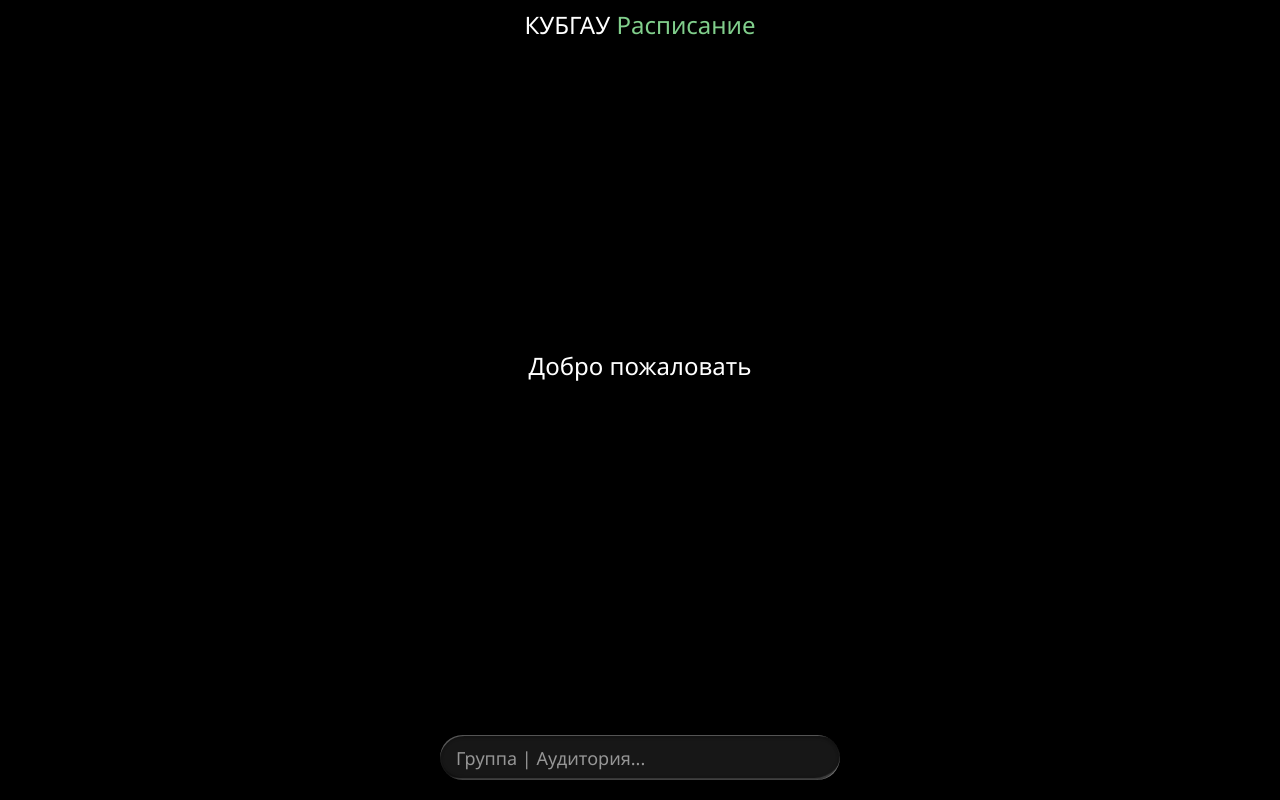
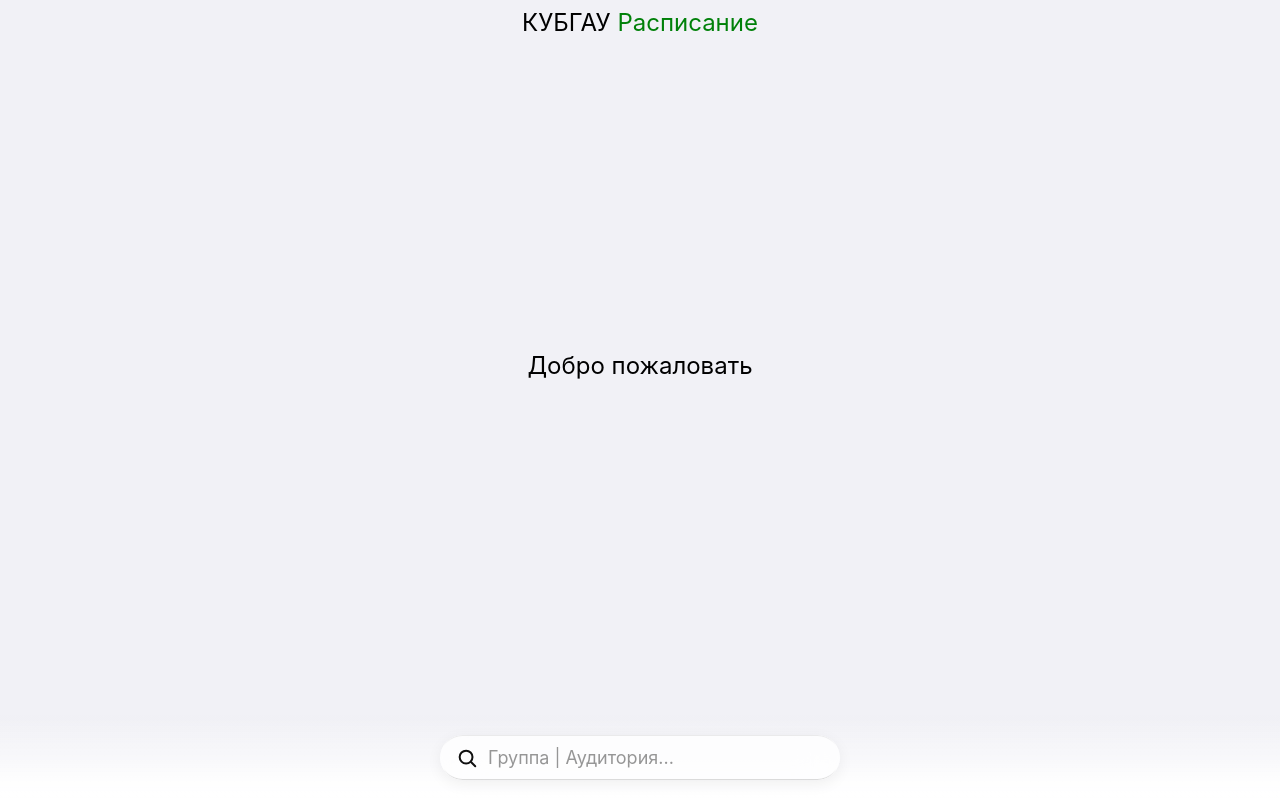
Before and after one commit to Zaka22k/kubsau-schedule, a React (Vite) app: page / in a window 1280 px wide. Built offline with nearby package versions, Linux system fonts and the light colour scheme.

Commit message:
update to v3.05

```diff
--- a/src/app/App.module.css
+++ b/src/app/App.module.css
@@ -36,14 +36,13 @@
   font-size: 4rem;
   margin-bottom: 16px;
   display: inline-block;
-  /* Легкое покачивание для живости */
   animation: pulseIcon 2s infinite ease-in-out;
 }
 
 .startScreen h2,
 .statusCard h3 {
   font-size: 1.5rem;
-  color: var(--text-color-primary);
+  color: var(--text-primary);
   margin-bottom: 12px;
   font-weight: 700;
 }
@@ -53,23 +52,23 @@
   display: flex;
   flex-direction: column;
   gap: 12px;
-  font-size: var(--subtitle-font);
-  color: var(--text-color-secondary);
+  font-size: var(--subtitle);
+  color: var(--text-secondary);
   align-items: center;
 }
 
 .retryButton {
   background-color: var(--control-bg-color-primary);
-  color: var(--text-color-secondary);
+  color: var(--text-secondary);
   border: 1px solid var(--control-stroke-color);
   padding: 12px 16px;
-  font-size: var(--body-font);
-  border-radius: var(--circular-border-radius);
+  font-size: var(--body);
+  border-radius: var(--circular-radius);
   cursor: pointer;
   width: max-content;
 
   &:hover {
-    color: var(--text-color-primary);
+    color: var(--text-primary);
     background-color: var(--control-bg-color-secondary);
   }
   &:active {
@@ -108,12 +107,5 @@
   display: flex;
   justify-content: center;
 
-  background: linear-gradient(
-    to top,
-    #000000 0%,
-    rgba(0, 0, 0, 0.85) 25%,
-    rgba(0, 0, 0, 0.5) 50%,
-    rgba(0, 0, 0, 0.25) 75%,
-    transparent 100%
-  );
+  background: var(--footer-mask);
 }
--- a/src/components/Header/Header.module.css
+++ b/src/components/Header/Header.module.css
@@ -1,5 +1,5 @@
 .header {
-  font-size: var(--subtitle-font);
+  font-size: var(--subtitle);
   position: fixed;
   top: 0;
   width: 100%;
@@ -16,22 +16,22 @@
     backdrop-filter 0.25s ease-in-out;
 
   &.scrolled {
-    background-color: var(--header-bg-color);
-    border-bottom: 1px solid var(--header-stroke-color);
+    background-color: var(--header-bg);
+    border-bottom: 1px solid var(--header-stroke);
     backdrop-filter: var(--filter);
   }
 }
 
 .headerLink {
   text-decoration: none;
-  color: var(--text-color-primary);
+  color: var(--text-primary);
 
   &:hover {
-    color: var(--system-accent-primary);
+    color: var(--app-accent-primary);
 
     & span {
-      color: var(--text-color-tertiary);
-      font-size: var(--body-font);
+      color: var(--text-tertiary);
+      font-size: var(--body);
     }
   }
 
@@ -40,17 +40,17 @@
   }
 
   & span {
-    color: var(--system-accent-primary);
+    color: var(--app-accent-primary);
   }
 }
 
 .brandBadge {
   font-weight: 400;
-  color: var(--text-color-secondary);
+  color: var(--text-secondary);
 }
 
 .weekText {
-  color: var(--text-color-primary);
+  color: var(--text-primary);
   display: inline-flex;
   align-items: center;
   gap: 8px;
--- a/src/components/ProgressRing/ProgressRing.module.css
+++ b/src/components/ProgressRing/ProgressRing.module.css
@@ -11,7 +11,7 @@
     transform 0.25s cubic-bezier(0.34, 1.56, 0.64, 1);
 
   & path {
-    fill: var(--text-color-secondary) !important;
+    fill: var(--text-secondary) !important;
     transition: fill 0.3s ease;
   }
 
--- a/src/components/SearchField/SearchField.module.css
+++ b/src/components/SearchField/SearchField.module.css
@@ -1,10 +1,8 @@
 /* Строка поиска */
-
 .container {
   --height: 45px;
   display: grid;
   gap: 0;
-  /* 0px вместо 0fr: fr и px не интерполируются, а px → px анимируется плавно */
   grid-template-columns: 1fr 0px;
   align-items: center;
   width: 100%;
@@ -21,30 +19,60 @@
   gap: 10px;
 }
 
-.input {
+.glassPanel {
+  position: relative;
+  background: var(--glass-bg);
+  backdrop-filter: var(--filter);
+  border: none;
+  box-shadow: var(--glass-shadow);
+}
+
+.glassPanel::before {
+  content: "";
+  position: absolute;
+  inset: 0;
+  border-radius: inherit;
+  padding: 1px;
+  background: var(--glass-gradient);
+  -webkit-mask: var(--glass-mask);
+  -webkit-mask-composite: xor;
+  mask-composite: exclude;
+  pointer-events: none;
+}
+.inputWrapper {
   height: var(--height);
   width: 100%;
   min-width: 0;
-  padding: 10px 16px;
-  font-size: var(--body-font);
-  color: var(--text-color-primary);
+  border-radius: var(--circular-radius);
+  display: flex;
+  align-items: center;
+}
+
+.searchIcon {
+  width: 22px;
+  height: 22px;
+  flex-shrink: 0;
+  margin-left: 16px;
+}
+
+.input {
+  height: 100%;
+  width: 100%;
+  min-width: 0;
+  padding: 10px 16px 10px 10px;
+  font-size: var(--body);
+  color: var(--text-primary);
 
   border: none;
   outline: none;
   box-sizing: border-box;
+  background: transparent;
 
-  background-color: var(--control-bg-color-primary);
-  border-radius: 36px;
-  backdrop-filter: saturate(180%) blur(20px);
-  box-shadow: var(--shadow);
-  caret-color: var(--system-accent-primary);
+  position: relative;
+  z-index: 2;
 
   &::placeholder {
-    color: var(--text-color-tertiary);
-  }
-
-  &:hover {
-    background-color: var(--control-bg-color-secondary);
+    color: var(--text-tertiary);
   }
 }
 
@@ -60,23 +88,16 @@
   aspect-ratio: 1 / 1;
   flex-shrink: 0;
   padding: 0;
-  border-radius: 50%;
+  border-radius: var(--circular-radius);
   opacity: 0;
   transform: scale(0.6);
-  border: none;
   display: flex;
   align-items: center;
   justify-content: center;
-  background-color: var(--control-bg-color-primary);
-  backdrop-filter: saturate(180%) blur(20px);
-  box-shadow: var(--shadow);
+  cursor: pointer;
   transition:
     opacity 0.25s ease,
     transform 0.25s ease;
-
-  &:hover {
-    background-color: var(--control-bg-color-secondary);
-  }
 }
 
 .container.focused .closeBtn {
@@ -88,12 +109,13 @@
 .overlay {
   position: fixed;
   display: flex;
+  height: 100vh;
   justify-content: center;
   inset: 0;
   padding: 16px;
   pointer-events: none;
   transition: opacity 0.167s ease;
-  background-color: var(--page-bg-color);
+  background-color: var(--app-bg);
   opacity: 0;
 }
 
@@ -110,8 +132,8 @@
   width: 100%;
 
   & > p {
-    font-size: var(--subtitle-font);
-    color: var(--text-color-primary);
+    font-size: var(--subtitle);
+    color: var(--text-primary);
   }
 }
 
@@ -130,22 +152,20 @@
   overflow-x: hidden;
   padding-bottom: 60px;
 
+  min-height: 0;
+
   & li {
     list-style: none;
-    font-size: var(--body-font);
-    color: var(--text-color-secondary);
+    font-size: var(--body);
+    color: var(--text-secondary);
     padding: 8px 12px;
-    border-radius: var(--circular-border-radius);
+    border-radius: var(--circular-radius);
     cursor: pointer;
     flex-shrink: 0;
 
     &:hover {
-      color: var(--text-color-primary);
-      background-color: var(--control-bg-color-secondary);
-    }
-
-    &:active {
-      background-color: var(--control-bg-color-tertiary);
+      color: var(--text-primary);
+      background-color: var(--control-bg-secondary);
     }
   }
 }
--- a/src/components/SearchField/SearchField.tsx
+++ b/src/components/SearchField/SearchField.tsx
@@ -67,7 +67,6 @@
               {suggestions?.map((suggestion, index) => (
                 <li
                   key={`${suggestion.value}-${index}`}
-                  // Не даём инпуту потерять фокус до клика
                   onMouseDown={(e) => e.preventDefault()}
                   onClick={() =>
                     handleSuggestionChosen(suggestion.value, suggestion.type)
@@ -82,6 +81,21 @@
       </div>
 
       <div className={`${styles.container} ${isFocused ? styles.focused : ""}`}>
+        <div className={`${styles.inputWrapper} ${styles.glassPanel}`}>
+          <svg
+            className={styles.searchIcon}
+            viewBox="0 0 24 24"
+            fill="none"
+            stroke="var(--text-secondary)"
+            strokeWidth="2.2"
+            strokeLinecap="round"
+            strokeLinejoin="round"
+            aria-hidden="true"
+          >
+            <circle cx="11" cy="11" r="7"></circle>
+            <line x1="21" y1="21" x2="16.65" y2="16.65"></line>
+          </svg>
+
           <input
             className={styles.input}
             ref={inputRef}
@@ -95,11 +109,12 @@
             onFocus={() => setIsFocused(true)}
             onBlur={() => setIsFocused(false)}
           />
+        </div>
 
         <div className={styles.btnWrapper}>
           <button
             type="button"
-            className={styles.closeBtn}
+            className={`${styles.closeBtn} ${styles.glassPanel}`}
             aria-label="Закрыть"
             onMouseDown={handleClose}
             tabIndex={isFocused ? 0 : -1}
@@ -113,7 +128,7 @@
               height={24}
             >
               <path
-                fill="var(--text-color-secondary)"
+                fill="var(--text-secondary)"
                 d="m256-200-56-56 224-224-224-224 56-56 224 224 224-224 56 56-224 224 224 224-56 56-224-224-224 224Z"
               />
             </svg>
--- a/src/index.css
+++ b/src/index.css
@@ -1,108 +1,114 @@
 :root {
   /* Font */
-  --subtitle-font: 24px;
-  --body-font: 18px;
-  --caption-font: 14px;
+  --subtitle: 24px;
+  --body: 18px;
+  --caption: 14px;
+}
+
+@media (prefers-color-scheme: dark) {
+  :root {
+    /* Text */
+    --text-primary: rgb(255, 255, 255);
+    --text-secondary: rgb(204, 204, 204);
+    --text-tertiary: rgb(150, 150, 150);
+    --inverted-text-primary: rgb(0, 0, 0);
+    --inverted-text-secondary: rgb(16, 16, 16);
 
     /* Border-radius */
-  --card-border-radius: 16px;
-  --control-border-radius: 4px;
-  --circular-border-radius: 9999px;
+    --card-radius: 16px;
+    --control-radius: 8px;
+    --circular-radius: 9999px;
+
+    /* System */
+    --app-bg: rgb(0, 0, 0);
+    --footer-mask: linear-gradient(
+      to top,
+      #000000 0%,
+      rgba(0, 0, 0, 0.85) 25%,
+      rgba(0, 0, 0, 0.5) 50%,
+      rgba(0, 0, 0, 0.25) 75%,
+      transparent 100%
+    );
+    --header-bg: rgba(22, 22, 23, 0.8);
+    --header-stroke: rgb(52, 52, 55);
+
+    /* Card */
+    --card-bg-primary: rgb(28, 28, 30);
+    --card-bg-secodary: rgb(44, 44, 46);
+
+    /* Control */
+    --control-bg-color-secondary: rgba(28, 28, 30, 0.7);
+    --control-bg-color-tertiary: rgba(42, 42, 42, 0.7);
 
     /* Other */
     --filter: saturate(180%) blur(20px);
+    --app-accent-primary: rgb(129, 207, 140);
+    --glass-bg: rgba(255, 255, 255, 0.13);
+    --glass-gradient: linear-gradient(
+      180deg,
+      rgba(255, 255, 255, 0.3) 0%,
+      rgba(255, 255, 255, 0) 25%,
+      rgba(255, 255, 255, 0) 75%,
+      rgba(255, 255, 255, 0.2) 100%
+    );
+    --glass-mask:
+      linear-gradient(#fff 0 0) content-box, linear-gradient(#fff 0 0);
+    --glass-shadow: 0 4px 15px rgba(0, 0, 0, 0.3);
+  }
+}
 
-  --text-color-primary: rgb(255, 255, 255);
-  --text-color-secondary: rgb(204, 204, 204);
-  --text-color-tertiary: rgb(150, 150, 150);
-  --inverted-text-color-primary: rgb(0, 0, 0);
-  --inverted-text-color-secondary: rgb(16, 16, 16);
+@media (prefers-color-scheme: light) {
+  :root {
+    /* Text */
+    --text-primary: rgb(0, 0, 0);
+    --text-secondary: rgb(16, 16, 16);
+    --text-tertiary: rgb(150, 150, 150);
+    --inverted-text-primary: rgb(255, 255, 255);
+    --inverted-text-secondary: rgb(204, 204, 204);
+
+    /* Border-radius */
+    --card-radius: 16px;
+    --control-radius: 8px;
+    --circular-radius: 9999px;
 
     /* System */
-  --page-bg-color: #000;
-  --header-bg-color: #161617cc;
-  --header-stroke-color: #343437;
-  --system-accent-primary: rgb(129, 207, 140);
+    --app-bg: rgb(241, 241, 246);
+    --footer-mask: linear-gradient(
+      to top,
+      #ffffff 0%,
+      rgba(255, 255, 255, 0.85) 25%,
+      rgba(255, 255, 255, 0.5) 50%,
+      rgba(255, 255, 255, 0.25) 75%,
+      transparent 100%
+    );
+    --header-bg: rgba(255, 255, 255, 0.7);
+    --header-stroke: rgba(29, 29, 31, 0.1);
 
     /* Card */
-  --card-bg-color: #1c1c1e;
+    --card-bg-primary: rgb(255, 255, 255);
+    --card-bg-secodary: rgb(255, 255, 255);
 
     /* Control */
-  --c-glass: #bbbbbc;
-  --c-light: #fff;
-  --c-dark: #000;
+    --control-bg-secondary: rgb(227, 227, 232);
 
-  --glass-reflex-dark: 2;
-  --glass-reflex-light: 0.3;
+    /* Other */
+    --filter: saturate(180%) blur(20px);
+    --app-accent-primary: rgb(0, 128, 9);
+    --glass-bg: rgba(255, 255, 255, 0.75);
 
-  --shadow:
-    inset 0 0 0 1px
-      color-mix(
-        in srgb,
-        var(--c-light) calc(var(--glass-reflex-light) * 10%),
-        transparent
-      ),
-    inset 1.8px 3px 0px -2px
-      color-mix(
-        in srgb,
-        var(--c-light) calc(var(--glass-reflex-light) * 90%),
-        transparent
-      ),
-    inset -2px -2px 0px -2px
-      color-mix(
-        in srgb,
-        var(--c-light) calc(var(--glass-reflex-light) * 80%),
-        transparent
-      ),
-    inset -3px -8px 1px -6px
-      color-mix(
-        in srgb,
-        var(--c-light) calc(var(--glass-reflex-light) * 60%),
-        transparent
-      ),
-    inset -0.3px -1px 4px 0px
-      color-mix(
-        in srgb,
-        var(--c-dark) calc(var(--glass-reflex-dark) * 12%),
-        transparent
-      ),
-    inset -1.5px 2.5px 0px -2px
-      color-mix(
-        in srgb,
-        var(--c-dark) calc(var(--glass-reflex-dark) * 20%),
-        transparent
-      ),
-    inset 0px 3px 4px -2px
-      color-mix(
-        in srgb,
-        var(--c-dark) calc(var(--glass-reflex-dark) * 20%),
-        transparent
-      ),
-    inset 2px -6.5px 1px -4px
-      color-mix(
-        in srgb,
-        var(--c-dark) calc(var(--glass-reflex-dark) * 10%),
-        transparent
-      ),
-    0px 1px 5px 0px
-      color-mix(
-        in srgb,
-        var(--c-dark) calc(var(--glass-reflex-dark) * 10%),
-        transparent
-      ),
-    0px 6px 16px 0px
-      color-mix(
-        in srgb,
-        var(--c-dark) calc(var(--glass-reflex-dark) * 8%),
-        transparent
+    --glass-gradient: linear-gradient(
+      180deg,
+      rgba(0, 0, 0, 0.08) 0%,
+      rgba(0, 0, 0, 0) 25%,
+      rgba(0, 0, 0, 0) 75%,
+      rgba(0, 0, 0, 0.15) 100%
     );
-  --control-bg-color-primary: color-mix(
-    in srgb,
-    var(--c-glass) 12%,
-    transparent
-  );
-  --control-bg-color-secondary: rgba(28, 28, 30, 0.7);
-  --control-bg-color-tertiary: rgba(42, 42, 42, 0.7);
+
+    --glass-mask:
+      linear-gradient(#fff 0 0) content-box, linear-gradient(#fff 0 0);
+
+    --glass-shadow: 0 4px 15px rgba(0, 0, 0, 0.06);
+  }
 }
 
 * {
@@ -110,8 +116,10 @@
   margin: 0px;
   box-sizing: border-box;
 
-  font-family: "Segoe UI", Tahoma, Geneva, Verdana, sans-serif;
-  color: var(--text-color-primary);
+  font-family:
+    -apple-system, BlinkMacSystemFont, "Segoe UI", Roboto, Helvetica, Arial,
+    sans-serif;
+  color: var(--text-primary);
 
   user-select: none;
 
@@ -128,15 +136,15 @@
 html,
 body {
   min-height: 100vh;
-  background-color: var(--page-bg-color);
+  background-color: var(--app-bg);
   display: flex;
   flex-direction: column;
 }
 
 @media (max-width: 768px) {
   :root {
-    --subtitle-font: 20px;
-    --body-font: 16px;
-    --caption-font: 12px;
+    --subtitle: 20px;
+    --body: 16px;
+    --caption: 12px;
   }
 }
```
Also changed, not shown: src/components/DayItem/DayItem.module.css (+6 -6 lines), src/components/DayItem/LessonItem.module.css (+19 -19 lines). Lines whose indentation alone changed are shown as unchanged.
